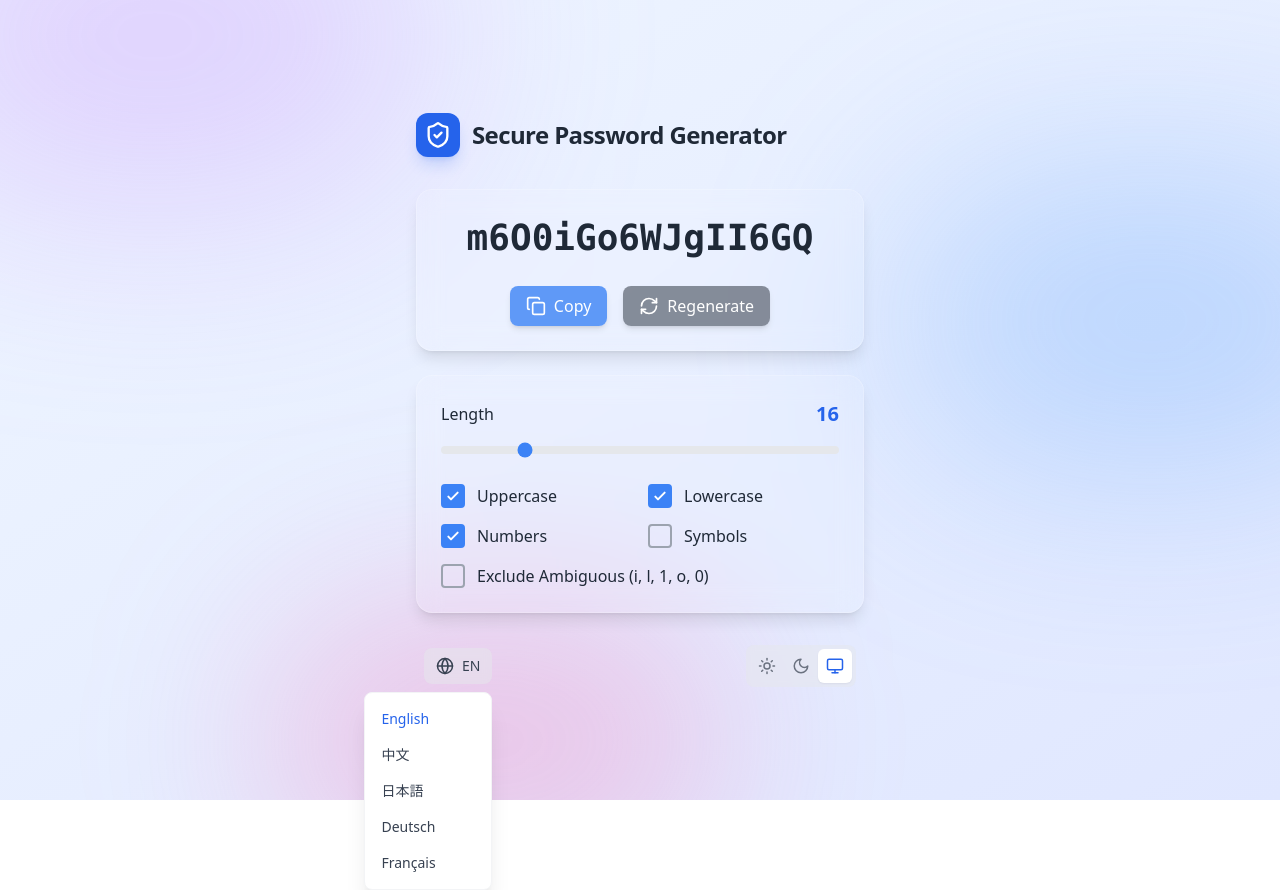
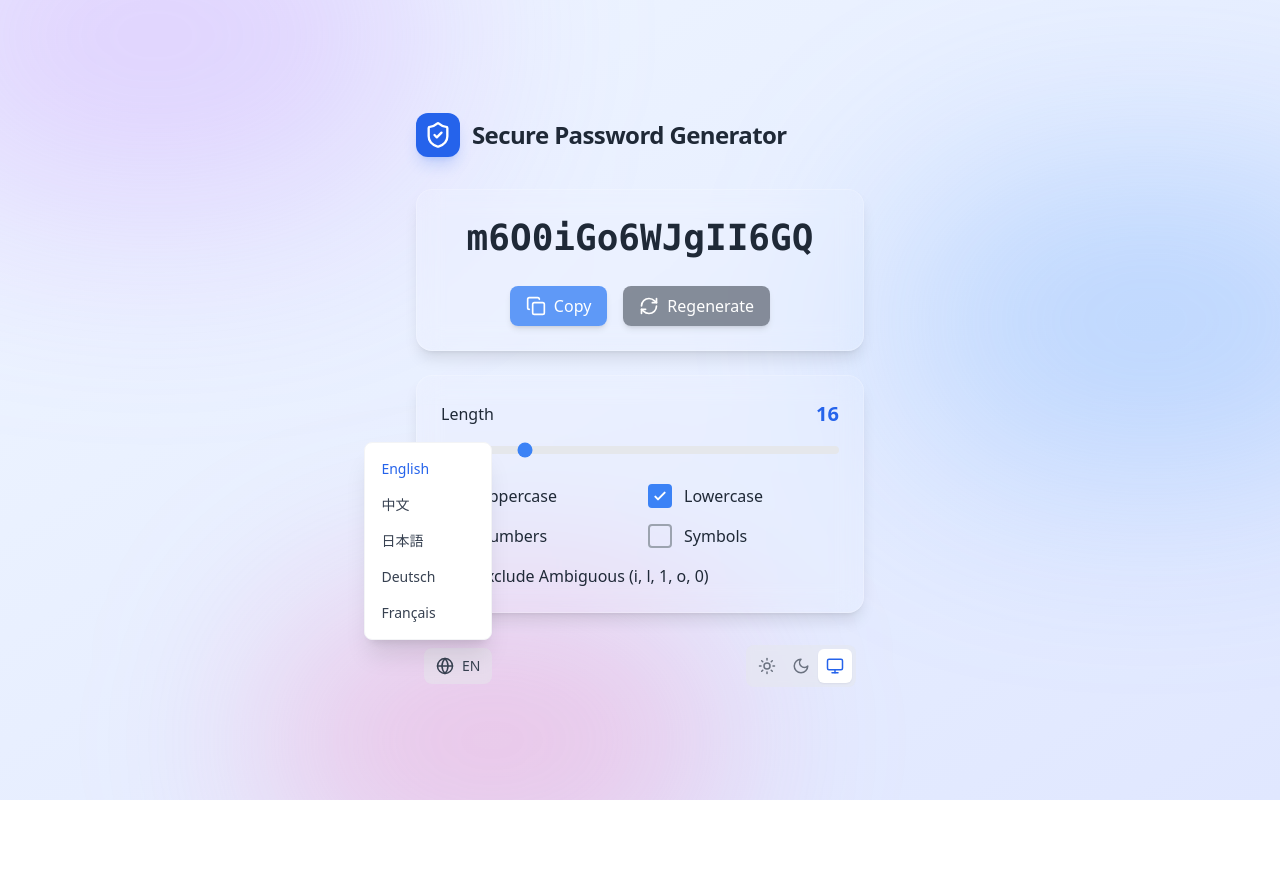
Before and after one commit to wutz/password, a React (Vite) app: page / in a window 1280 px wide. Both pictures are taken after a click on the button "EN". After the commit the page ends 800 px from the top, so only its background shows below. Built offline with nearby package versions, Linux system fonts and the light colour scheme.

Commit message:
fix: enhance LanguageToggle component by adjusting z-index for dropdown and button elements to improve visibility and layering.

```diff
--- a/src/components/LanguageToggle.jsx
+++ b/src/components/LanguageToggle.jsx
@@ -25,7 +25,7 @@ const LanguageToggle = ({ language, setLanguage, t }) => {
     }, []);
 
     return (
-        <div className="relative" ref={dropdownRef}>
+        <div className="relative z-[100]" ref={dropdownRef}>
             <button
                 onClick={() => setIsOpen(!isOpen)}
                 className="flex items-center gap-2 px-3 py-2 rounded-lg bg-gray-200/50 dark:bg-gray-800/50 hover:bg-gray-300/50 dark:hover:bg-gray-700/50 transition-colors backdrop-blur-sm text-gray-700 dark:text-gray-200"
@@ -35,7 +35,7 @@ const LanguageToggle = ({ language, setLanguage, t }) => {
             </button>
 
             {isOpen && (
-                <div className="absolute right-0 mt-2 w-32 py-2 bg-white dark:bg-gray-800 rounded-lg shadow-xl border border-gray-100 dark:border-gray-700 z-50 animate-in fade-in zoom-in-95 duration-200">
+                <div className="absolute right-0 bottom-full mb-2 w-32 py-2 bg-white dark:bg-gray-800 rounded-lg shadow-xl border border-gray-100 dark:border-gray-700 z-[9999] animate-in fade-in zoom-in-95 duration-200">
                     {languages.map(({ code, label }) => (
                         <button
                             key={code}
```
